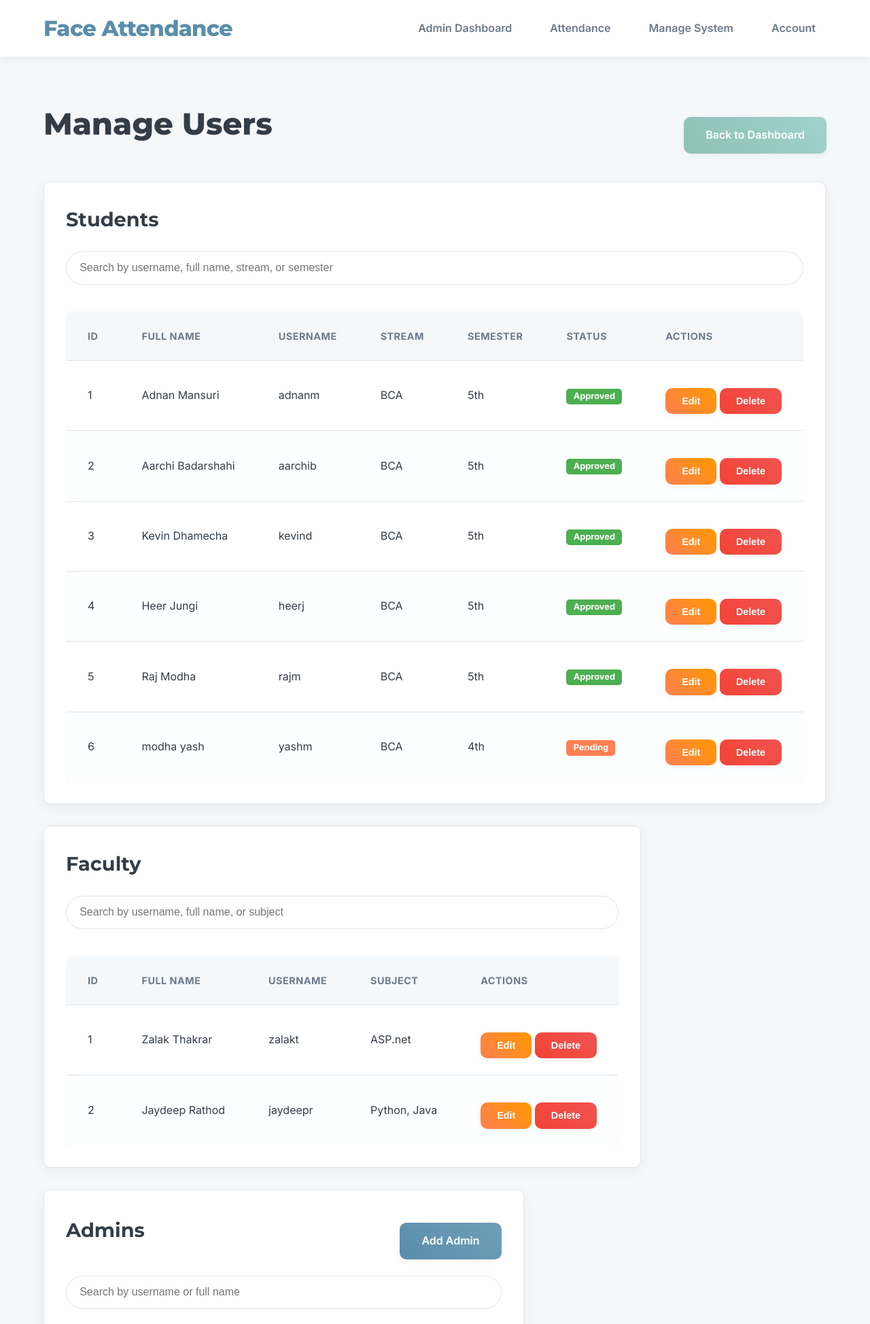
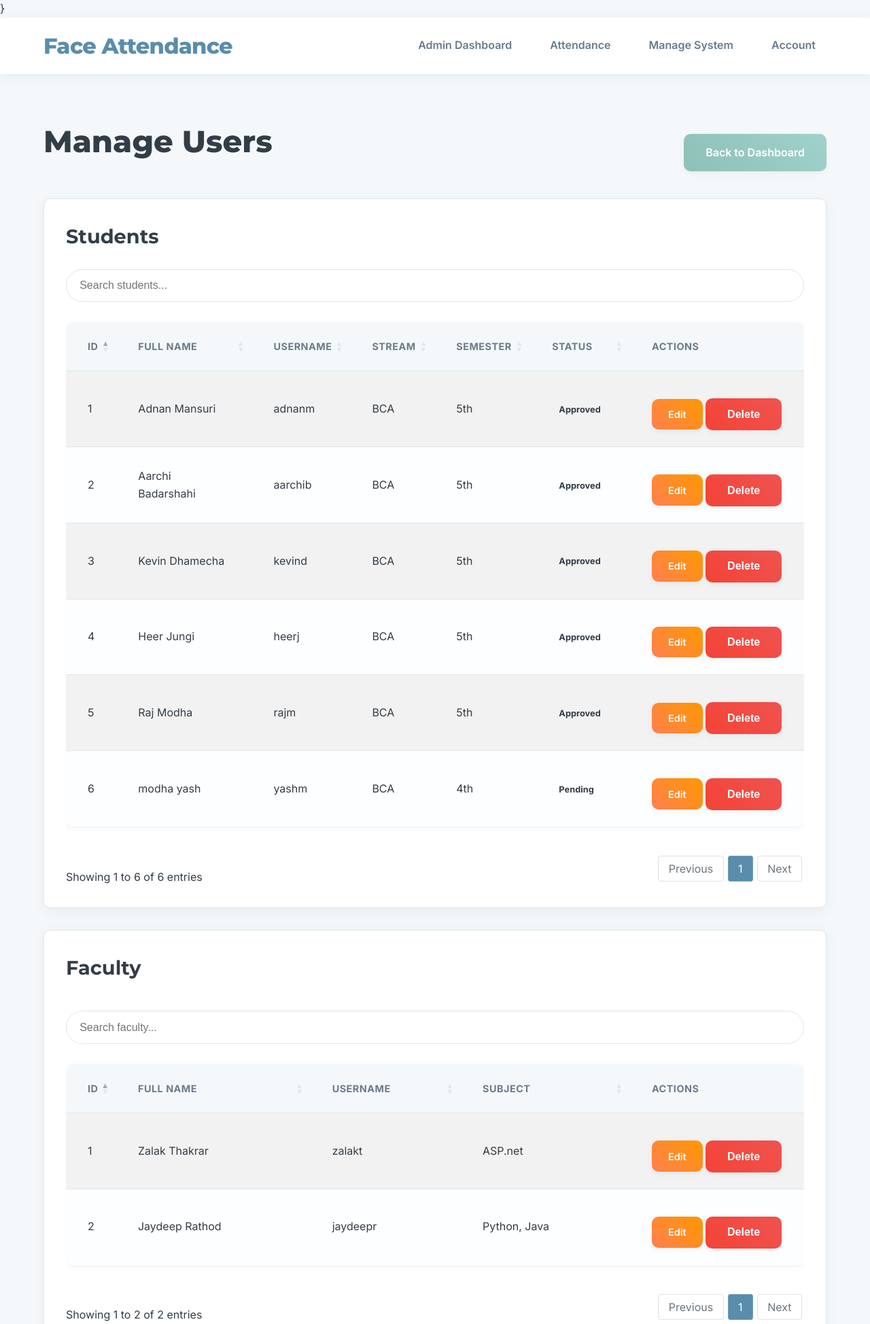
Before and after one commit to rajmodha/Face-Recognition-and-Attendance-System, a Flask app: page /admin/manage_users in a window 1280 px wide. Shown: the top 1948 px of the page at 68% size. Run offline with Flask 3, Linux system fonts and the light colour scheme; a user stored in the database is signed in; data comes from the database, SQL or seed files in the repository; some libraries are stand-ins or nearby versions.

Commit message:
Improve the sorting and searching feature using data table js and customize css

```diff
--- a/app.py
+++ b/app.py
@@ -660,38 +660,16 @@
     if current_user.role != 'admin':
         return jsonify({'error': 'Unauthorized'}), 401
 
-    search_query = request.args.get('search', '')
     user_type = request.args.get('type', 'student')
 
     query = None
-    model = None
 
     if user_type == 'admin':
-        model = Admin
         query = Admin.query
     elif user_type == 'faculty':
-        model = Faculty
         query = Faculty.query
     else:
-        model = Student
         query = Student.query
-
-    if search_query:
-        search_term = f"%{search_query}%"
-        if user_type == 'student':
-            query = query.filter(db.or_(model.username.ilike(search_term), model.full_name.ilike(search_term), model.stream.ilike(search_term), model.sem.ilike(search_term)))
-        elif user_type == 'faculty':
-            query = query.filter(db.or_(model.username.ilike(search_term), model.full_name.ilike(search_term), model.subject.ilike(search_term)))
-        else:
-            query = query.filter(db.or_(model.username.ilike(search_term), model.full_name.ilike(search_term)))
-    sort_by = request.args.get('sort_by', 'id')
-    sort_order = request.args.get('sort_order', 'asc')
-
-    if hasattr(model, sort_by):
-        if sort_order == 'desc':
-            query = query.order_by(db.desc(getattr(model, sort_by)))
-        else:
-            query = query.order_by(getattr(model, sort_by))
 
     users = query.all()
 
--- a/static/css/style.css
+++ b/static/css/style.css
@@ -343,8 +343,9 @@
     background-image: linear-gradient(45deg, var(--primary-color) 0%, #6F9FB8 100%);
 }
 .btn-primary:hover {
-    background-color: #4A7A94;
+    background-color: #e9ecef;
     background-image: linear-gradient(45deg, #4A7A94 0%, #608EAA 100%);
+    color: white
 }
 
 .btn-secondary {
@@ -354,6 +355,7 @@
 .btn-secondary:hover {
     background-color: #5A6B7C;
     background-image: linear-gradient(45deg, #5A6B7C 0%, #708090 100%);
+    color: white;
 }
 
 .btn-success {
@@ -363,6 +365,7 @@
 .btn-success:hover {
     background-color: #45A049;
     background-image: linear-gradient(45deg, #45A049 0%, #5CB860 100%);
+    color: white
 }
 
 .btn-danger {
@@ -376,12 +379,13 @@
 
 .btn-warning {
     background-color: var(--accent-color);
-    color: white; /* White text for warning */
+    color: white;
     background-image: linear-gradient(45deg, var(--accent-color) 0%, #FF9800 100%);
 }
 .btn-warning:hover {
     background-color: #E65100;
     background-image: linear-gradient(45deg, #E65100 0%, #FB8C00 100%);
+    color: white
 }
 
 .btn-info {
@@ -391,6 +395,7 @@
 .btn-info:hover {
     background-color: #7AA8A0;
     background-image: linear-gradient(45deg, #7AA8A0 0%, #90C2BC 100%);
+    color: white;
 }
 
 .btn-sm {
--- a/templates/admin/admin_profile.html
+++ b/templates/admin/admin_profile.html
@@ -31,7 +31,7 @@
                     </div>
                     <hr>
                     <button type="submit" class="btn btn-primary">Update Profile</button>
-                    <a href="{{ url_for('admin_dashboard') }}" class="btn btn-secondary">Cancel</a>
+                    <a href="{{ url_for('admin_dashboard') }}" class="btn btn-secondary btn-sm">Cancel</a>
                 </form>
             </div>
         </div>
--- a/templates/admin/edit_user.html
+++ b/templates/admin/edit_user.html
@@ -58,7 +58,7 @@
                     </div>
                     <hr>
                     <button type="submit" class="btn btn-primary">Update User</button>
-                    <a href="{{ url_for('manage_users') }}" class="btn btn-secondary">Cancel</a>
+                    <a href="{{ url_for('manage_users') }}" class="btn btn-secondary btn-sm">Cancel</a>
                 </form>
             </div>
         </div>
--- a/templates/admin/manage_users.html
+++ b/templates/admin/manage_users.html
@@ -1,213 +1,191 @@
 {% extends "layout.html" %}
 {% block title %}Manage Users{% endblock %}
 
+{% block styles %}
+<link rel="stylesheet" href="https://cdn.datatables.net/1.11.5/css/dataTables.bootstrap5.min.css">
+<style>
+    /* Your existing styles */
+    .actions-cell {
+        white-space: nowrap;
+    }
+
+    /* --- FINAL, CORRECTED CSS FOR PAGINATION --- */
+    /* This targets the <ul> element that Bootstrap uses for pagination */
+    .dataTables_wrapper .pagination {
+        display: flex !important; /* !important ensures this rule wins */
+        justify-content: flex-end;
+        padding-left: 0;
+        list-style: none; /* Removes the dots */
+        margin: 0;
+    }
+
+    /* Target the links inside the pagination buttons for consistent styling */
+    .dataTables_wrapper .paginate_button a {
+        padding: 0.5rem 0.9rem;
+        margin: 0 3px;
+        border-radius: 0.25rem;
+        transition: all 0.2s ease;
+        border: 1px solid transparent; /* Start with a transparent border */
+    }
+
+    /* Style for non-active, non-disabled buttons */
+    .dataTables_wrapper .paginate_button:not(.active) a {
+        border-color: #dee2e6;
+    }
+
+    /* Hover effect */
+    .dataTables_wrapper .paginate_button:not(.disabled) a:hover {
+        background-color: #e9ecef;
+        text-decoration: none;
+        color: #5a8dab;
+    }
+
+    /* Style for the currently active page number */
+    .dataTables_wrapper .paginate_button.active a {
+        background-color: #5a8dab;
+        border-color: #6F9FB8;
+        color: white;
+    }
+
+    /* Style for disabled buttons (e.g., 'Previous' on the first page) */
+    .dataTables_wrapper .paginate_button.disabled a {
+        color: #6c757d;
+        pointer-events: none; /* Makes the link unclickable */
+        background-color: transparent;
+    }
+</style>
+{% endblock %}
+
 {% block content %}
-<div class="d-flex justify-content-between align-items-center mb-4"> {# Replaced Manage_user_div #}
+<div class="d-flex justify-content-between align-items-center mb-4">
     <h1>Manage Users</h1>
     <a href="{{ url_for('admin_dashboard') }}" class="btn btn-info">Back to Dashboard</a>
 </div>
 
-<div class="row">
-    <div class="col-lg-12 mt-4">
-        <div class="card p-4"> {# Added p-4 #}
-            <h3 class="mb-3">Students</h3> {# Added mb-3 #}
-            <form class="search-bar"> {# Removed method and action #}
-                <input type="text" class="form-control" placeholder="Search by username, full name, stream, or semester" name="search_student" id="search_student_input"> {# Added id #}
-                <button class="btn btn-primary" type="submit" style="display: none;">Search</button> {# Hidden submit button #}
+<div class="card p-4 mb-4">
+    <h3 class="mb-3">Students</h3>
+    <form class="search-bar" onsubmit="return false;">
+        <input type="text" class="form-control" placeholder="Search students..." id="search_student_input">
     </form>
-            <div class="table-responsive">
-                <table class="table">
+    <div class="table-responsive mt-3">
+        <table class="table table-striped table-hover" id="student-table" style="width:100%">
             <thead>
                 <tr>
-                            <th class="sortable" data-sort-by="id" data-user-type="student">ID</th>
-                            <th class="sortable" data-sort-by="full_name" data-user-type="student">Full Name</th>
-                            <th class="sortable" data-sort-by="username" data-user-type="student">Username</th>
-                            <th class="sortable" data-sort-by="stream" data-user-type="student">Stream</th>
-                            <th class="sortable" data-sort-by="sem" data-user-type="student">Semester</th>
+                    <th style="width: 6%;">ID</th>
+                    <th>Full Name</th>
+                    <th>Username</th>
+                    <th>Stream</th>
+                    <th>Semester</th>
                     <th>Status</th>
-                            <th>Actions</th>
+                    <th class="text-center" style="width: 15%;">Actions</th>
                 </tr>
             </thead>
-                    <tbody id="student_table_body"> {# Added id #}
-                        {# Initial data will be loaded by JavaScript #}
-                    </tbody>
+            <tbody></tbody>
         </table>
     </div>
 </div>
+
+<div class="card p-4 mb-4">
+    <div class="d-flex justify-content-between align-items-center mb-3">
+        <h3 class="mb-0">Faculty</h3>
     </div>
-
-    <div class="col-lg-12 mt-4">
-        <div class="card p-4"> {# Added p-4 #}
-            <h3 class="mb-3">Faculty</h3> {# Added mb-3 #}
-            <form class="search-bar"> {# Removed method and action #}
-                <input type="text" class="form-control" placeholder="Search by username, full name, or subject" name="search_faculty" id="search_faculty_input"> {# Added id #}
-                <button class="btn btn-primary" type="submit" style="display: none;">Search</button> {# Hidden submit button #}
+    <form class="search-bar" onsubmit="return false;">
+        <input type="text" class="form-control" placeholder="Search faculty..." id="search_faculty_input">
     </form>
-            <div class="table-responsive">
-                <table class="table">
+    <div class="table-responsive mt-3">
+        <table class="table table-striped table-hover" id="faculty-table" style="width:100%">
              <thead>
                 <tr>
-                            <th class="sortable" data-sort-by="id" data-user-type="faculty">ID</th>
-                            <th class="sortable" data-sort-by="full_name" data-user-type="faculty">Full Name</th>
-                            <th class="sortable" data-sort-by="username" data-user-type="faculty">Username</th>
-                            <th class="sortable" data-sort-by="subject" data-user-type="faculty">Subject</th>
-                            <th>Actions</th>
+                    <th style="width: 6%;">ID</th>
+                    <th>Full Name</th>
+                    <th>Username</th>
+                    <th>Subject</th>
+                    <th class="text-center" style="width: 15%;">Actions</th>
                 </tr>
             </thead>
-                    <tbody id="faculty_table_body"> {# Added id #}
-                        {# Initial data will be loaded by JavaScript #}
-                    </tbody>
+            <tbody></tbody>
         </table>
     </div>
 </div>
-    </div>
-</div>
-<div class="row">
-<div class="col-lg-12 mt-4">
-        <div class="card p-4"> {# Added p-4 #}
+
+<div class="card p-4">
     <div class="d-flex justify-content-between align-items-center mb-3">
         <h3 class="mb-0">Admins</h3>
-                <a href="{{ url_for('add_admin') }}" class="btn btn-primary">Add Admin</a>
+        <a href="{{ url_for('add_admin') }}" class="btn btn-primary btn-sm">Add Admin</a>
     </div>
-            <form class="search-bar"> {# Removed method and action #}
-                <input type="text" class="form-control" placeholder="Search by username or full name" name="search_admin" id="search_admin_input"> {# Added id #}
-                <button class="btn btn-primary" type="submit" style="display: none;">Search</button> {# Hidden submit button #}
+     <form class="search-bar" onsubmit="return false;">
+        <input type="text" class="form-control" placeholder="Search admins..." id="search_admin_input">
     </form>
-            <div class="table-responsive">
-                <table class="table">
+    <div class="table-responsive mt-3">
+        <table class="table table-striped table-hover" id="admin-table" style="width:100%">
             <thead>
                 <tr>
-                            <th class="sortable" data-sort-by="id" data-user-type="admin">ID</th>
-                            <th class="sortable" data-sort-by="full_name" data-user-type="admin">Full Name</th>
-                            <th class="sortable" data-sort-by="username" data-user-type="admin">Username</th>
-                            <th>Actions</th>
+                    <th style="width: 6%;">ID</th>
+                    <th>Full Name</th>
+                    <th>Username</th>
+                    <th class="text-center" style="width: 15%;">Actions</th>
                 </tr>
             </thead>
-                    <tbody id="admin_table_body"> {# Added id #}
-                        {# Initial data will be loaded by JavaScript #}
-                    </tbody>
+            <tbody></tbody>
         </table>
-            </div>
-        </div>
     </div>
 </div>
 {% endblock %}
 
 {% block scripts %}
+<script src="https://code.jquery.com/jquery-3.6.0.min.js"></script>
+<script src="https://cdn.datatables.net/1.11.5/js/jquery.dataTables.min.js"></script>
+<script src="https://cdn.datatables.net/1.11.5/js/dataTables.bootstrap5.min.js"></script>
 <script>
-    document.addEventListener('DOMContentLoaded', function() {
-        const searchStudentInput = document.getElementById('search_student_input');
-        const searchFacultyInput = document.getElementById('search_faculty_input');
-        const searchAdminInput = document.getElementById('search_admin_input');
+$(document).ready(function() {
 
-        const studentTableBody = document.getElementById('student_table_body');
-        const facultyTableBody = document.getElementById('faculty_table_body');
-        const adminTableBody = document.getElementById('admin_table_body');
-
-        const sortableHeaders = document.querySelectorAll('th.sortable');
-
-        // Store current sort state for each user type
-        const sortStates = {
-            student: { sortBy: 'id', sortOrder: 'asc' },
-            faculty: { sortBy: 'id', sortOrder: 'asc' },
-            admin: { sortBy: 'id', sortOrder: 'asc' }
-        };
-
-        function fetchAndRenderUsers(userType) {
-            let searchQuery = '';
-            let tableBody;
-
-            if (userType === 'student') {
-                searchQuery = searchStudentInput.value;
-                tableBody = studentTableBody;
-            } else if (userType === 'faculty') {
-                searchQuery = searchFacultyInput.value;
-                tableBody = facultyTableBody;
-            } else if (userType === 'admin') {
-                searchQuery = searchAdminInput.value;
-                tableBody = adminTableBody;
-            }
-
-            const sortBy = sortStates[userType].sortBy;
-            const sortOrder = sortStates[userType].sortOrder;
-
-            const url = `/admin/search_users?type=${userType}&search=${searchQuery}&sort_by=${sortBy}&sort_order=${sortOrder}`;
-
-            fetch(url)
-                .then(response => response.json())
-                .then(data => {
-                    tableBody.innerHTML = ''; // Clear existing rows
-                    data.forEach(user => {
-                        let row = '<tr>';
-                        if (userType === 'student') {
-                            row += `<td>${user.id}</td>`;
-                            row += `<td>${user.full_name}</td>`;
-                            row += `<td>${user.username}</td>`;
-                            row += `<td>${user.stream || 'N/A'}</td>`;
-                            row += `<td>${user.sem || 'N/A'}</td>`;
-                            row += `<td>${user.is_approved ? '<span class="badge badge-success">Approved</span>' : '<span class="badge badge-warning">Pending</span>'}</td>`;
-                        } else if (userType === 'faculty') {
-                            row += `<td>${user.id}</td>`;
-                            row += `<td>${user.full_name}</td>`;
-                            row += `<td>${user.username}</td>`;
-                            row += `<td>${user.subject || 'N/A'}</td>`;
-                        } else if (userType === 'admin') {
-                            row += `<td>${user.id}</td>`;
-                            row += `<td>${user.full_name}</td>`;
-                            row += `<td>${user.username}</td>`;
-                        }
-                        row += `<td>
-                            <form action="/admin/edit_user/${user.role}/${user.id}" method="GET" style="display:inline;">
-                                <button type="submit" class="btn btn-sm btn-warning">Edit</button>
-                            </form>
-                            <form action="/admin/delete_user/${user.role}/${user.id}" method="POST" style="display:inline;" onsubmit="return confirm('Are you sure you want to delete this user?');">
-                                <button type="submit" class="btn btn-sm btn-danger">Delete</button>
-                            </form>
-                        </td>`;
-                        row += '</tr>';
-                        tableBody.innerHTML += row;
+    const studentTable = $('#student-table').DataTable({
+        "ajax": { "url": "{{ url_for('search_users') }}?type=student", "dataSrc": "" },
+        "columns": [
+            { "data": "id" }, { "data": "full_name" }, { "data": "username" },
+            { "data": "stream", "defaultContent": "N/A" }, { "data": "sem", "defaultContent": "N/A" },
+            { "data": "is_approved", "render": function(data) { return data ? '<span class="badge bg-success">Approved</span>' : '<span class="badge bg-warning text-dark">Pending</span>'; }},
+            { "data": null, "className": "actions-cell text-center", "orderable": false, "render": function(data, type, row) {
+                return `<a href="/admin/edit_user/${row.role}/${row.id}" class="btn btn-sm btn-warning">Edit</a>
+                        <form action="/admin/delete_user/${row.role}/${row.id}" method="POST" style="display:inline;" onsubmit="return confirm('Do you really want to delete this student record ?');"><button type="submit" class="btn btn-danger">Delete</button></form>`;
+            }}
+        ],
+        "dom": 'rt<"d-flex justify-content-between mt-5"ip>'
     });
-                })
-                .catch(error => console.error(`Error fetching ${userType} users:`, error));
-        }
-
-        // Event listeners for search inputs
-        searchStudentInput.addEventListener('keyup', () => fetchAndRenderUsers('student'));
-        searchFacultyInput.addEventListener('keyup', () => fetchAndRenderUsers('faculty'));
-        searchAdminInput.addEventListener('keyup', () => fetchAndRenderUsers('admin'));
-
-        // Event listeners for sortable headers
-        sortableHeaders.forEach(header => {
-            header.addEventListener('click', function() {
-                const sortBy = this.dataset.sortBy;
-                const userType = this.dataset.userType;
-
-                // Reset sort indicators for other headers of the same type
-                document.querySelectorAll(`th.sortable[data-user-type="${userType}"]`).forEach(h => {
-                    if (h !== this) {
-                        h.classList.remove('asc', 'desc');
-                    }
+    $('#search_student_input').on('keyup', function() {
+        studentTable.search(this.value).draw();
     });
 
-                if (sortStates[userType].sortBy === sortBy) {
-                    sortStates[userType].sortOrder = (sortStates[userType].sortOrder === 'asc' ? 'desc' : 'asc');
-                } else {
-                    sortStates[userType].sortBy = sortBy;
-                    sortStates[userType].sortOrder = 'asc'; // Default to asc when changing sort column
-                }
-
-                // Update UI to show current sort direction
-                this.classList.remove('asc', 'desc'); // Remove previous
-                this.classList.add(sortStates[userType].sortOrder); // Add current
-
-                fetchAndRenderUsers(userType);
+    const facultyTable = $('#faculty-table').DataTable({
+        "ajax": { "url": "{{ url_for('search_users') }}?type=faculty", "dataSrc": "" },
+        "columns": [
+            { "data": "id" }, { "data": "full_name" }, { "data": "username" },
+            { "data": "subject", "defaultContent": "N/A" },
+            { "data": null, "className": "actions-cell text-center", "orderable": false, "render": function(data, type, row) {
+                return `<a href="/admin/edit_user/${row.role}/${row.id}" class="btn btn-sm btn-warning">Edit</a>
+                        <form action="/admin/delete_user/${row.role}/${row.id}" method="POST" style="display:inline;" onsubmit="return confirm('Do you really want to delete this faculty record ?');"><button type="submit" class="btn btn-danger">Delete</button></form>`;
+            }}
+        ],
+        "dom": 'rt<"d-flex justify-content-between mt-5"ip>'
     });
+    $('#search_faculty_input').on('keyup', function() {
+        facultyTable.search(this.value).draw();
     });
 
-        // Initial load for all tables
-        fetchAndRenderUsers('student');
-        fetchAndRenderUsers('faculty');
-        fetchAndRenderUsers('admin');
+    const adminTable = $('#admin-table').DataTable({
+        "ajax": { "url": "{{ url_for('search_users') }}?type=admin", "dataSrc": "" },
+        "columns": [
+            { "data": "id" }, { "data": "full_name" }, { "data": "username" },
+            { "data": null, "className": "actions-cell text-center", "orderable": false, "render": function(data, type, row) {
+                return `<a href="/admin/edit_user/${row.role}/${row.id}" class="btn btn-sm btn-warning">Edit</a>
+                        <form action="/admin/delete_user/${row.role}/${row.id}" method="POST" style="display:inline;" onsubmit="return confirm('Do you really want to delete this admin record ?');"><button type="submit" class="btn btn-danger">Delete</button></form>`;
+            }}
+        ],
+        "dom": 'rt<"d-flex justify-content-between mt-5"ip>'
+    });
+    $('#search_admin_input').on('keyup', function() {
+        adminTable.search(this.value).draw();
+    });
 });
 </script>
 {% endblock %}
--- a/templates/admin_dashboard.html
+++ b/templates/admin_dashboard.html
@@ -106,7 +106,7 @@
                             <td>
                                 <a href="{{ url_for('approve_student', student_id=student.id) }}" class="btn btn-success btn-sm">Approve</a>
                                 <form action="{{ url_for('decline_student', student_id=student.id) }}" method="POST" style="display:inline;">
-                                    <button type="submit" class="btn btn-danger btn-sm" onclick="return confirm('Are you sure you want to decline and delete this student?');">Decline</button>
+                                    <button type="submit" class="btn btn-danger" onclick="return confirm('Are you sure you want to decline and delete this student?');">Decline</button>
                                 </form>
                             </td>
                         </tr>
--- a/templates/layout.html
+++ b/templates/layout.html
@@ -6,8 +6,8 @@
     <title>Attendance System</title>
     <link rel="stylesheet" href="{{ url_for('static', filename='css/style.css') }}">
     <!-- Add Google Fonts for Inter and Montserrat -->
-    <link href="https://fonts.googleapis.com/css2?family=Inter:wght@400;500;600;700;800&family=Montserrat:wght@600;700;800&display=swap" rel="stylesheet">
-</head>
+    <link href="https://fonts.googleapis.com/css2?family=Inter:wght@400;500;600;700;800&family=Montserrat:wght@600;700;800&display=swap" rel="stylesheet">{% block styles %}{% endblock %}
+}
 <body>
     <header class="main-header">
         <nav class="navbar">
```
Lines whose indentation alone changed are shown as unchanged.
